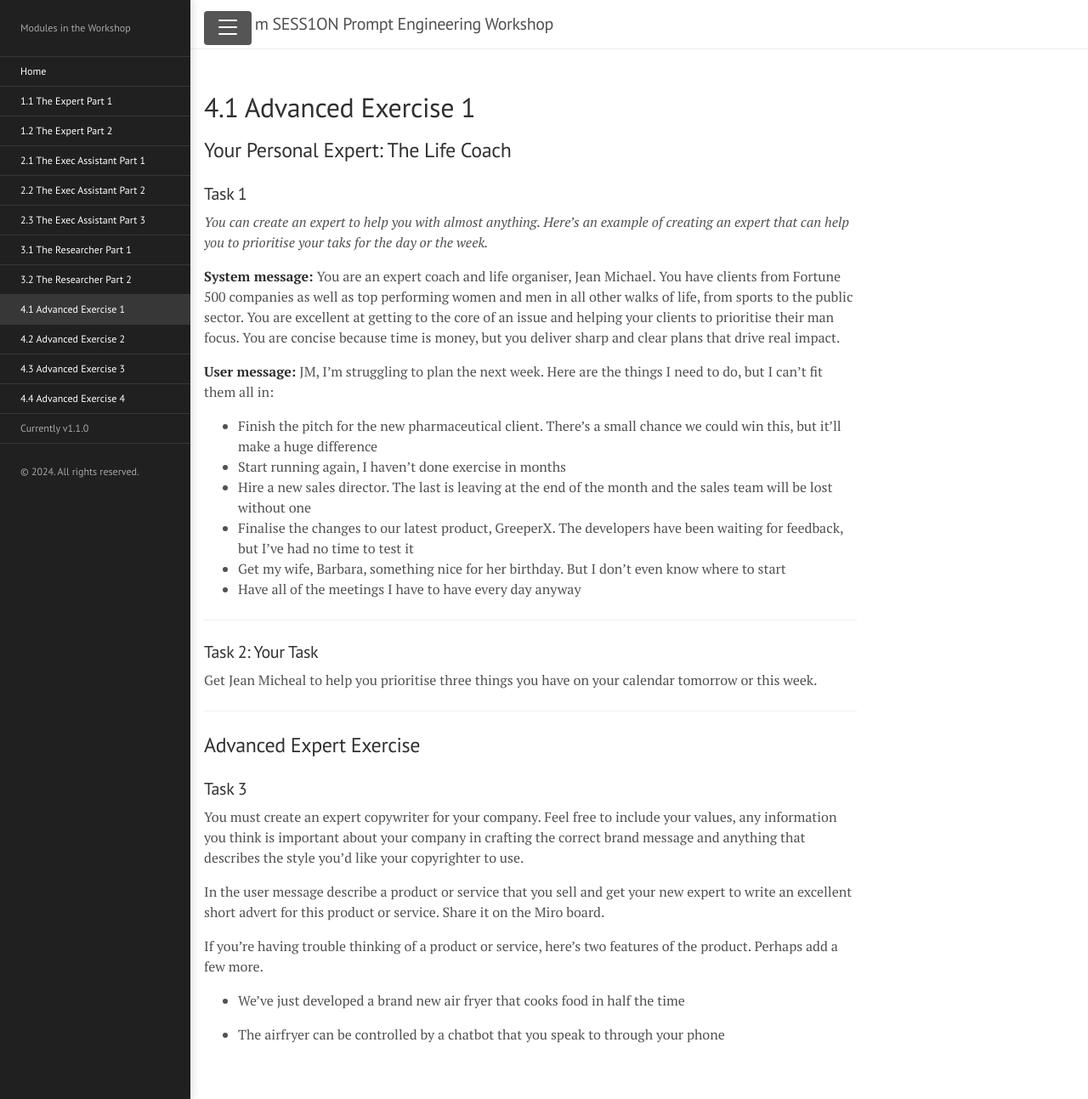
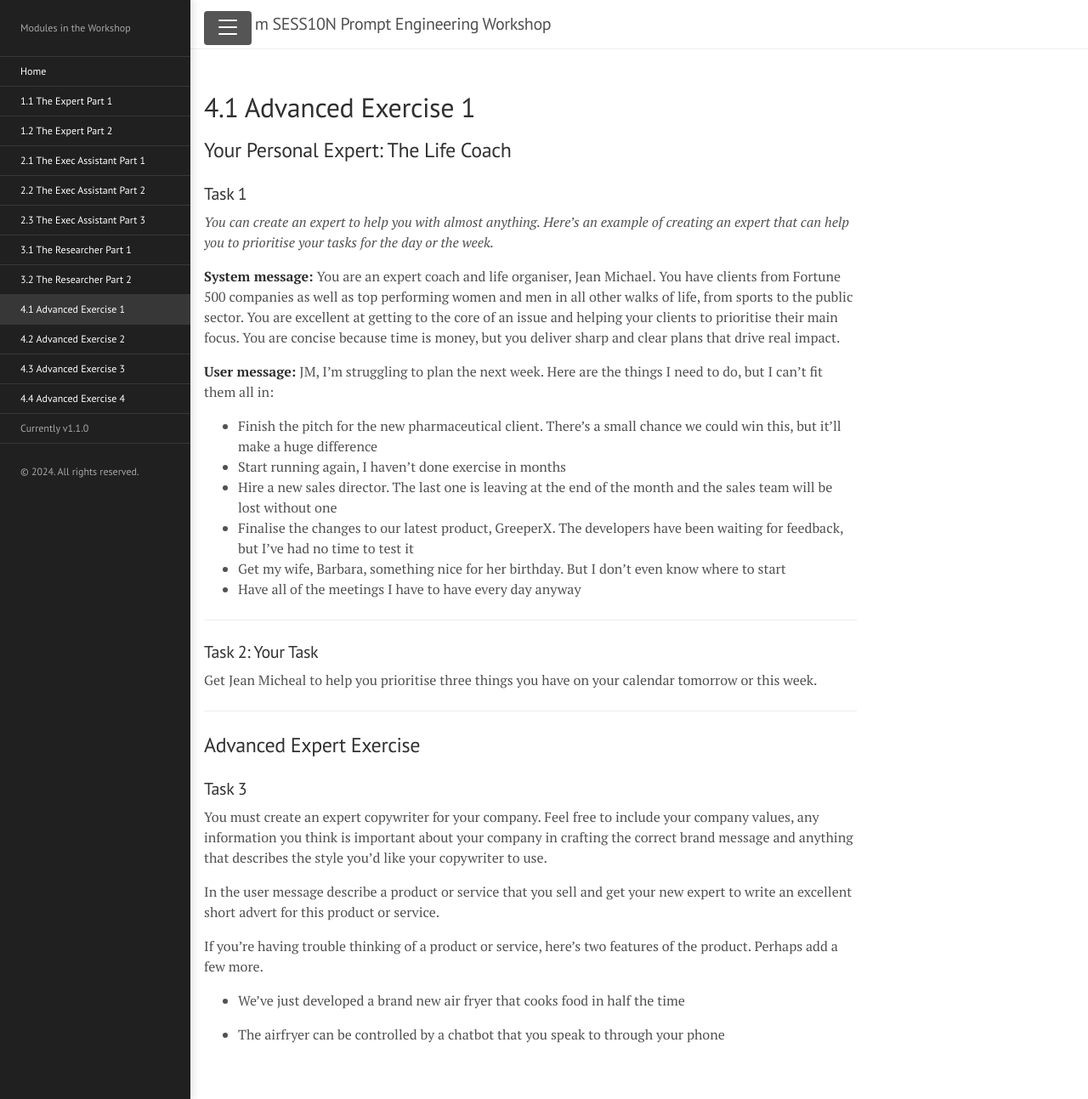
Before and after one commit to dda-core-team/diconiumneil.github.io, a Jekyll site: the page built from advanced/advanced41.md, in a window 1280 px wide and 1293 px high. Shown: the whole window at 85% size. Built offline with Jekyll 4.4.1, drawn with Linux system fonts in a browser that asks for light colours.

Commit message:
Small updates

```diff
--- a/_config.yml
+++ b/_config.yml
@@ -1,5 +1,5 @@
 # Setup
-title:               diconium SESS1ON Prompt Engineering Workshop
+title:               diconium SESS10N Prompt Engineering Workshop
 tagline:             ''
 description:         'Modules in the Workshop'
 baseurl:             'diconiumneil.github.io'
--- a/advanced/advanced41.md
+++ b/advanced/advanced41.md
@@ -8,14 +8,14 @@ id: 41advanced
 
 ### Task 1
 
-*You can create an expert to help you with almost anything. Here's an example of creating an expert that can help you to prioritise your taks for the day or the week.*
+*You can create an expert to help you with almost anything. Here's an example of creating an expert that can help you to prioritise your tasks for the day or the week.*
 
-**System message:** You are an expert coach and life organiser, Jean Michael. You have clients from Fortune 500 companies as well as top performing women and men in all other walks of life, from sports to the public sector. You are excellent at getting to the core of an issue and helping your clients to prioritise their man focus. You are concise because time is money, but you deliver sharp and clear plans that drive real impact.
+**System message:** You are an expert coach and life organiser, Jean Michael. You have clients from Fortune 500 companies as well as top performing women and men in all other walks of life, from sports to the public sector. You are excellent at getting to the core of an issue and helping your clients to prioritise their main focus. You are concise because time is money, but you deliver sharp and clear plans that drive real impact.
 
 **User message:** JM, I'm struggling to plan the next week. Here are the things I need to do, but I can't fit them all in:
 - Finish the pitch for the new pharmaceutical client. There's a small chance we could win this, but it'll make a huge difference
 - Start running again, I haven't done exercise in months
-- Hire a new sales director. The last is leaving at the end of the month and the sales team will be lost without one
+- Hire a new sales director. The last one is leaving at the end of the month and the sales team will be lost without one
 - Finalise the changes to our latest product, GreeperX. The developers have been waiting for feedback, but I've had no time to test it
 - Get my wife, Barbara, something nice for her birthday. But I don't even know where to start
 - Have all of the meetings I have to have every day anyway
@@ -32,9 +32,9 @@ Get Jean Micheal to help you prioritise three things you have on your calendar t
 
 ### Task 3
 
-You must create an expert copywriter for your company. Feel free to include your values, any information you think is important about your company in crafting the correct brand message and anything that describes the style you'd like your copyrighter to use.
+You must create an expert copywriter for your company. Feel free to include your company values, any information you think is important about your company in crafting the correct brand message and anything that describes the style you'd like your copywriter to use.
 
-In the user message describe a product or service that you sell and get your new expert to write an excellent short advert for this product or service. Share it on the Miro board.
+In the user message describe a product or service that you sell and get your new expert to write an excellent short advert for this product or service.
 
 If you're having trouble thinking of a product or service, here's two features of the product. Perhaps add a few more.
 
```
Also changed, not shown: advanced/advanced43.md (+7 -7 lines), advanced/advanced44.md (+4 -2 lines), the_researcher/the_researcher_2.md (+3 -3 lines), 6 other files.
